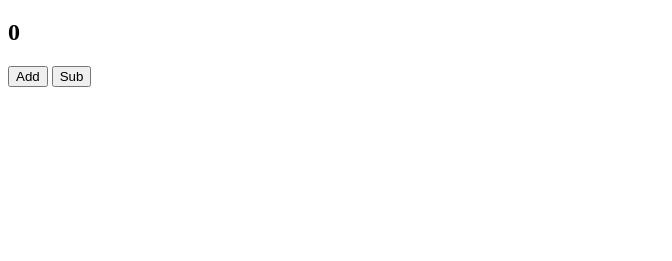
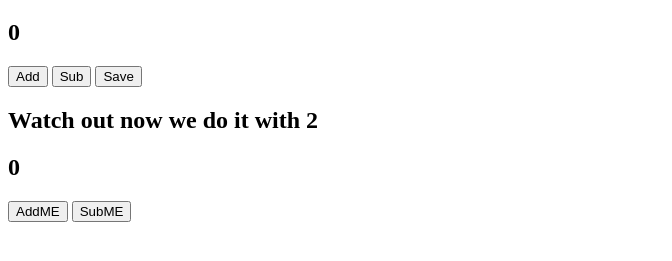
Before and after one commit to IshJimenez/AlternativeFiles, a plain HTML site: page Extras/index.html in a window 1280 px wide. Shown: the part 61-322 px from the top of the page, without its empty margins (0-672 px from the left). Drawn offline with Linux system fonts and the light colour scheme.

Commit message:
scrimba for today

```diff
--- a/Extras/index.html
+++ b/Extras/index.html
@@ -12,6 +12,16 @@
     <h2 id="count-el"> 0 </h2>
     <button id="add" onclick="addd()">Add</button>
     <button id="sub" onclick="subb()">Sub</button>
+
+<!-- Create a Save button-->
+<!-- Set the id to "saveB" and call the save() function when clicked-->
+    <button id="saveB" onclick="save()">Save</button>
+
+
+    <h2>Watch out now we do it with 2</h2>
+    <h2 id="count2"> 0 </h2>
+    <button id="add2" onclick="add2()">AddME</button>
+    <button id="sub2" onclick="sub2()">SubME</button>
     <script src = "script.js"></script>
 </body>
 </html>
--- a/Extras/script.js
+++ b/Extras/script.js
@@ -21,6 +21,27 @@ function subb() {
     countE.innerText = count
 }
 
+let countZ = document.getElementById("count2")
+
+let clout = 0;
+
+function add2() {
+    clout = clout + 2
+    countZ.innerText = clout
+}
+
+function sub2() {
+    clout = clout - 2
+    countZ.innerText = clout
+}
+
+// Create a function, save(), which logs out the count when its called
+
+function save() {
+    console.log(count)
+}
+
+save()
 // Create a varaible, powerLvl, and set it equal to a num
 // Log the whoAge to the console
 
```
